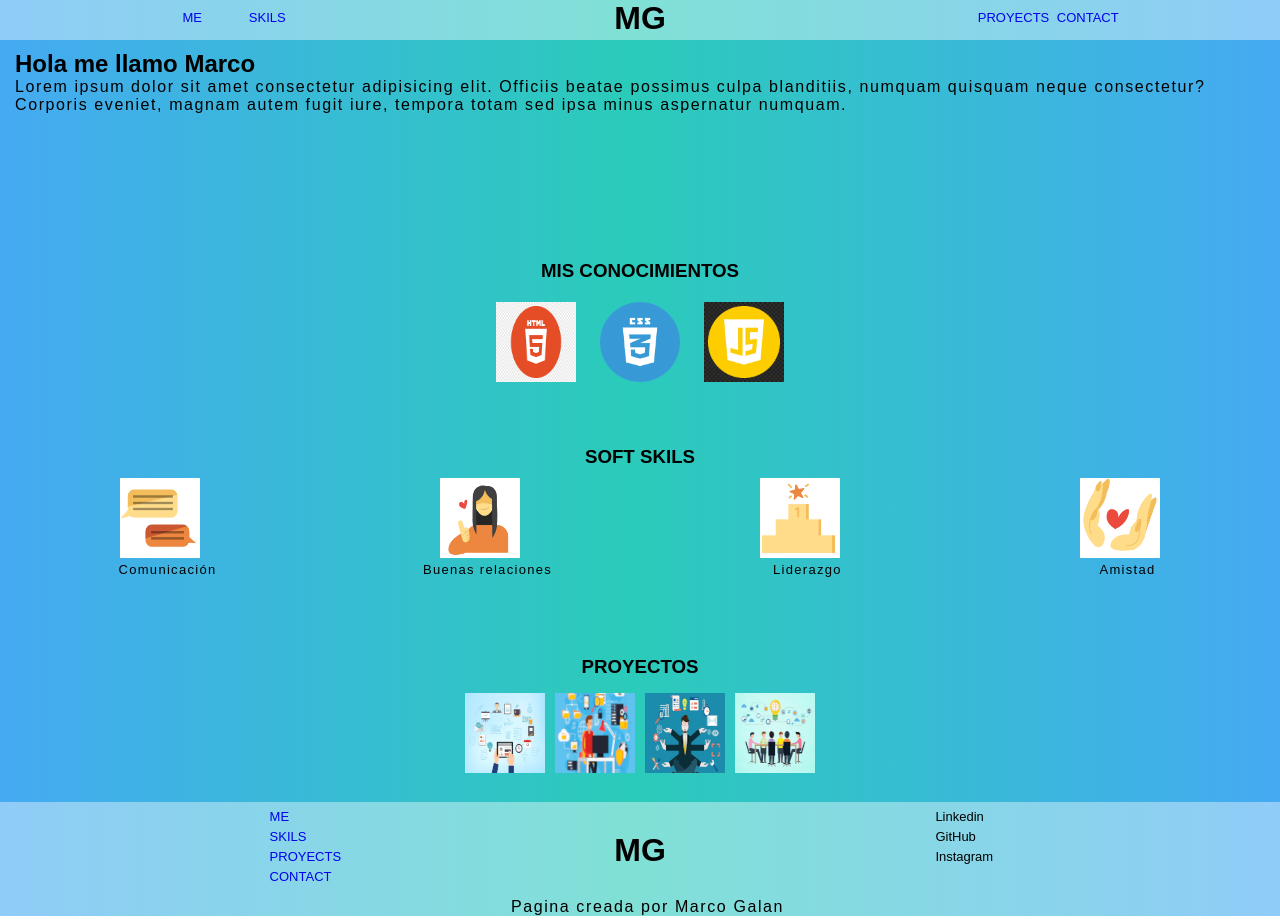
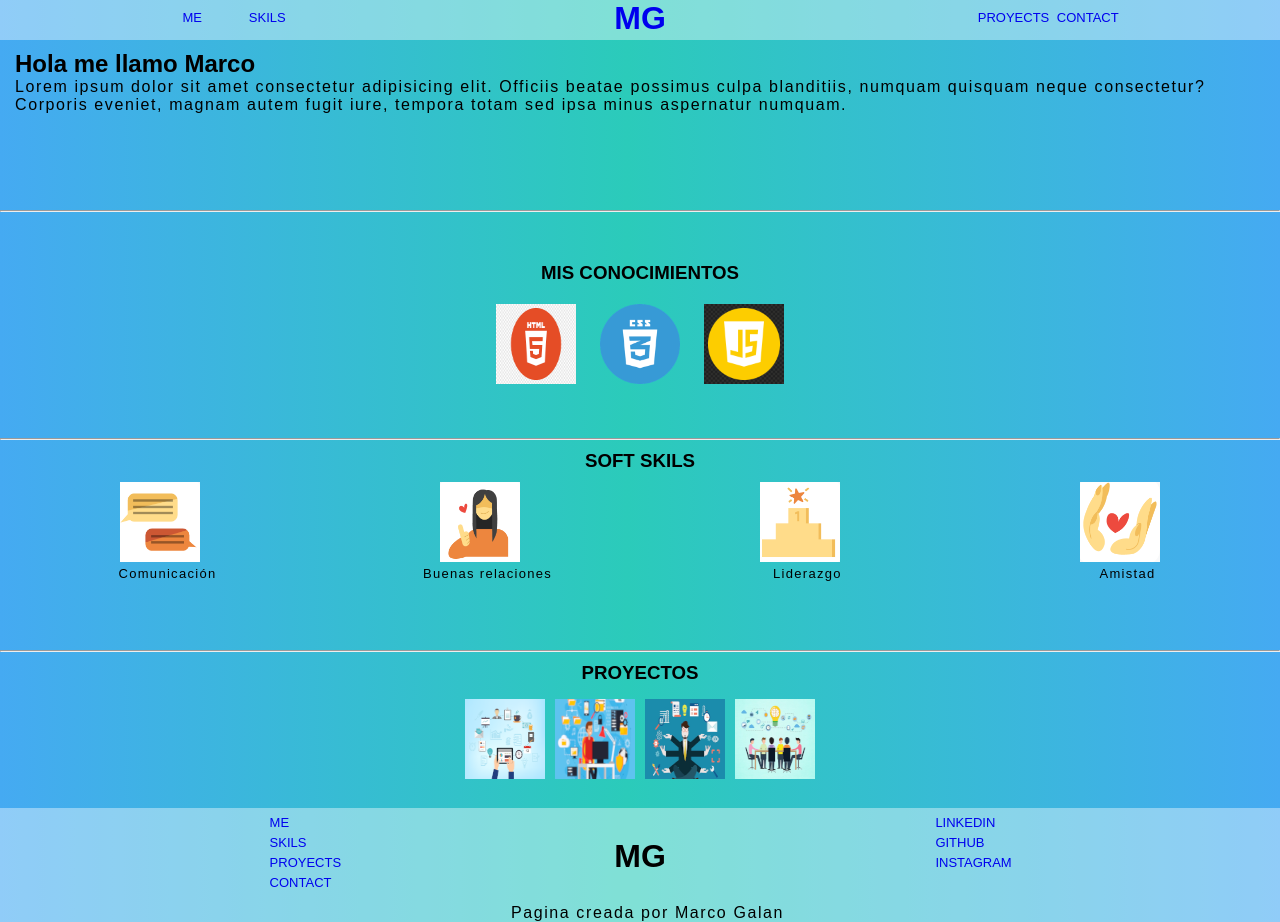
Before and after one commit to Cervantinoo/trabajoFinalCervantes.github.io, a plain HTML site: page index.html in a window 1280 px wide. Drawn offline with Linux system fonts and the light colour scheme.

Commit message:
Links de redes sociales
Agregue linnks de mis redes sociales que estan al pie de pagina

```diff
--- a/index.html
+++ b/index.html
@@ -16,7 +16,7 @@
             <li><a href="#habilidadesBlandas">SKILS</a> </li>
         </ul>
 
-        <h1>MG</h1>
+        <h1><a href="index.html">MG</a> </h1>
 
         <ul>
             <li><a href="#proyectos">PROYECTS</a> </li>
@@ -31,13 +31,11 @@
                 numquam quisquam neque consectetur? Corporis eveniet, magnam autem fugit iure, tempora totam sed ipsa
                 minus aspernatur numquam.</p>
         </article>
-
-
     </section>
 
+    <hr>
     <section class="skils">
         <h3 id="conocimientos">MIS CONOCIMIENTOS</h3>
-
         <article>
             <img src="imagenes/logo_html.png" alt="Logo Html" id="logos">
             <img src="imagenes/logo_css.png" alt="Logo CSS" id="logos">
@@ -45,16 +43,15 @@
         </article>
     </section>
 
+    <hr>
+
     <section class="contenedor">
-
         <h3 id="habilidadesBlandas">SOFT SKILS</h3>
         <div class="softSkils_container">
-
             <article id="subtitulos">
                 <img src="imagenes/softskill01.png" alt="">
                 <p id="habilidades">Comunicación</p>
             </article>
-
             <article id="subtitulos">
                 <img src="imagenes/softskill02.png" alt="">
                 <p id="habilidades">Buenas relaciones</p>
@@ -68,36 +65,31 @@
                 <p id="habilidades">Amistad</p>
             </article>
         </div>
-
-
     </section>
 
+    <hr>
+
     <section>
-
         <h3 id="proyectos">PROYECTOS</h3>
         <section class="projects">
-
             <div class="div-imagen">
                 <div>
                     Proyecto 1
                 </div>
                 <img class="desvanecer" src="imagenes/proyecto01.png" alt="">
             </div>
-
             <div class="div-imagen">
                 <div>
                     Proyecto 2
                 </div>
                 <img class="desvanecer" src="imagenes/proyecto02.png" alt="">
             </div>
-
             <div class="div-imagen">
                 <div>
                     Proyecto 3
                 </div>
                 <img class="desvanecer" src="imagenes/proyecto03.png" alt="">
             </div>
-
             <div class="div-imagen">
                 <div>
                     Proyecto 4
@@ -121,9 +113,9 @@
             </div>
 
             <ul id="pie2">
-                <li id="lista"> <a>Linkedin</a></li>
-                <li id="lista"> <a>GitHub</a></li>
-                <li id="lista"> <a>Instagram</a></li>
+                <li id="lista"> <a href="https://www.linkedin.com/in/marco-galan-8331b214a/" target="_blank">LINKEDIN</a></li>
+                <li id="lista"> <a href="https://github.com/Cervantinoo" target="_blank">GITHUB</a></li>
+                <li id="lista"> <a href="https://www.instagram.com/" target="_blank">INSTAGRAM</a></li>
             </ul>
         </div>
         <p>Pagina creada por Marco Galan</p>
```
